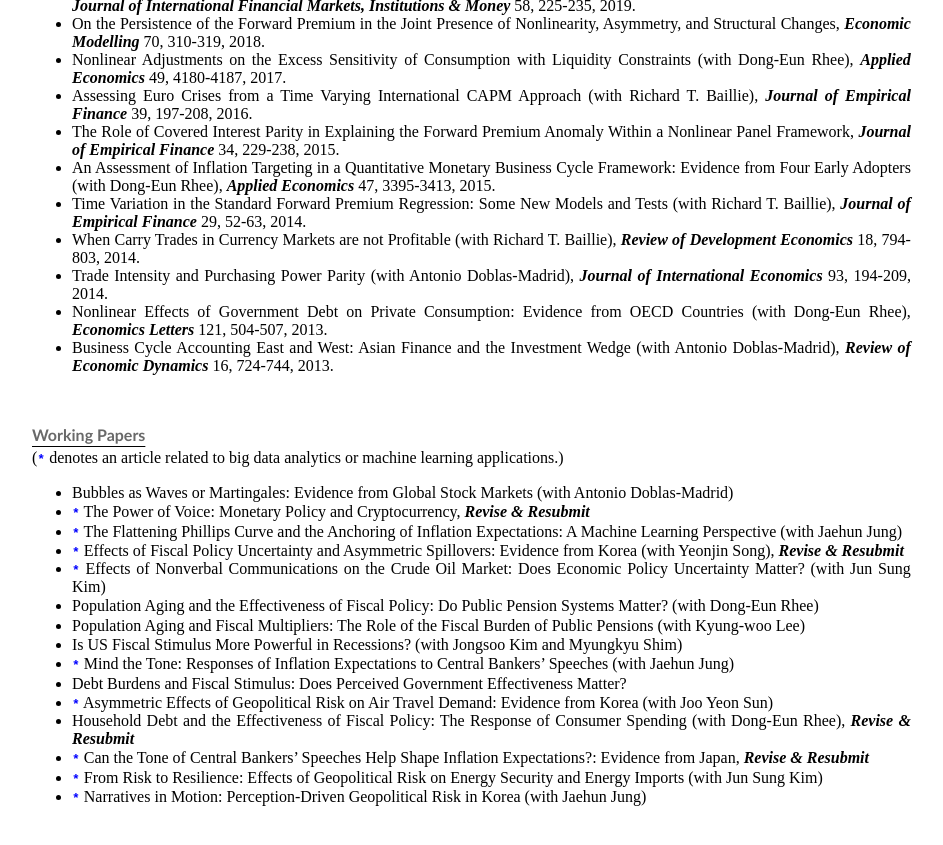
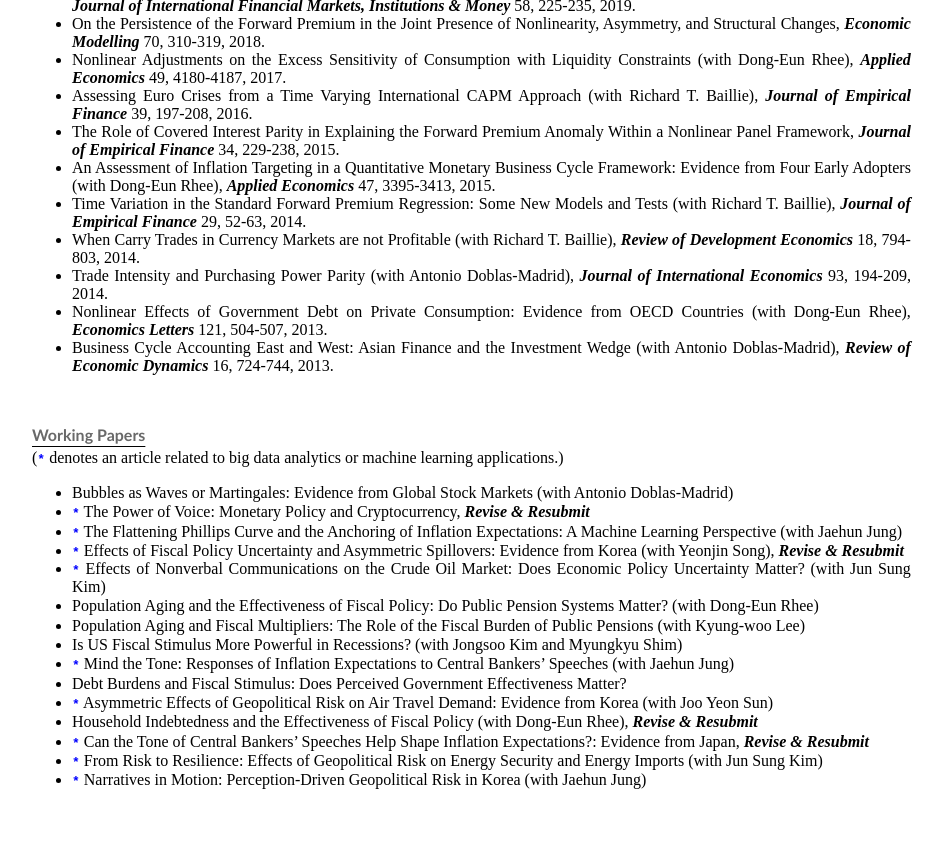
Before and after one commit to dooyeoncho/dooyeoncho.github.io, a Jekyll site: the page built from pages/research.html, in a window 1280 px wide and 900 px high, scrolled down 1027 px. Shown: the top 845 px of the window, without its empty margins (160-1103 px from the left). Built offline with Jekyll 4.4.1, drawn with Linux system fonts in a browser that asks for light colours.

Commit message:
Update research.html

```diff
--- a/pages/research.html
+++ b/pages/research.html
@@ -74,7 +74,7 @@
 		<span><li><code style="color : blue"><b>*</b></code> Mind the Tone: Responses of Inflation Expectations to Central Bankers’ Speeches (with Jaehun Jung)</li></span>
 		<span><li>Debt Burdens and Fiscal Stimulus: Does Perceived Government Effectiveness Matter?</li></span>
 		<span><li><code style="color : blue"><b>*</b></code> Asymmetric Effects of Geopolitical Risk on Air Travel Demand: Evidence from Korea (with Joo Yeon Sun)</li></span>
-		<span><li>Household Debt and the Effectiveness of Fiscal Policy: The Response of Consumer Spending (with Dong-Eun Rhee), <em property="italic"><b>Revise & Resubmit</b></em></li></span>
+		<span><li>Household Indebtedness and the Effectiveness of Fiscal Policy (with Dong-Eun Rhee), <em property="italic"><b>Revise & Resubmit</b></em></li></span>
 		<span><li><code style="color : blue"><b>*</b></code> Can the Tone of Central Bankers’ Speeches Help Shape Inflation Expectations?: Evidence from Japan, <em property="italic"><b>Revise & Resubmit</b></em></li></span>
 		<span><li><code style="color : blue"><b>*</b></code> From Risk to Resilience: Effects of Geopolitical Risk on Energy Security and Energy Imports (with Jun Sung Kim)</li></span>
 		<span><li><code style="color : blue"><b>*</b></code> Narratives in Motion: Perception-Driven Geopolitical Risk in Korea (with Jaehun Jung)</li></span>
```
